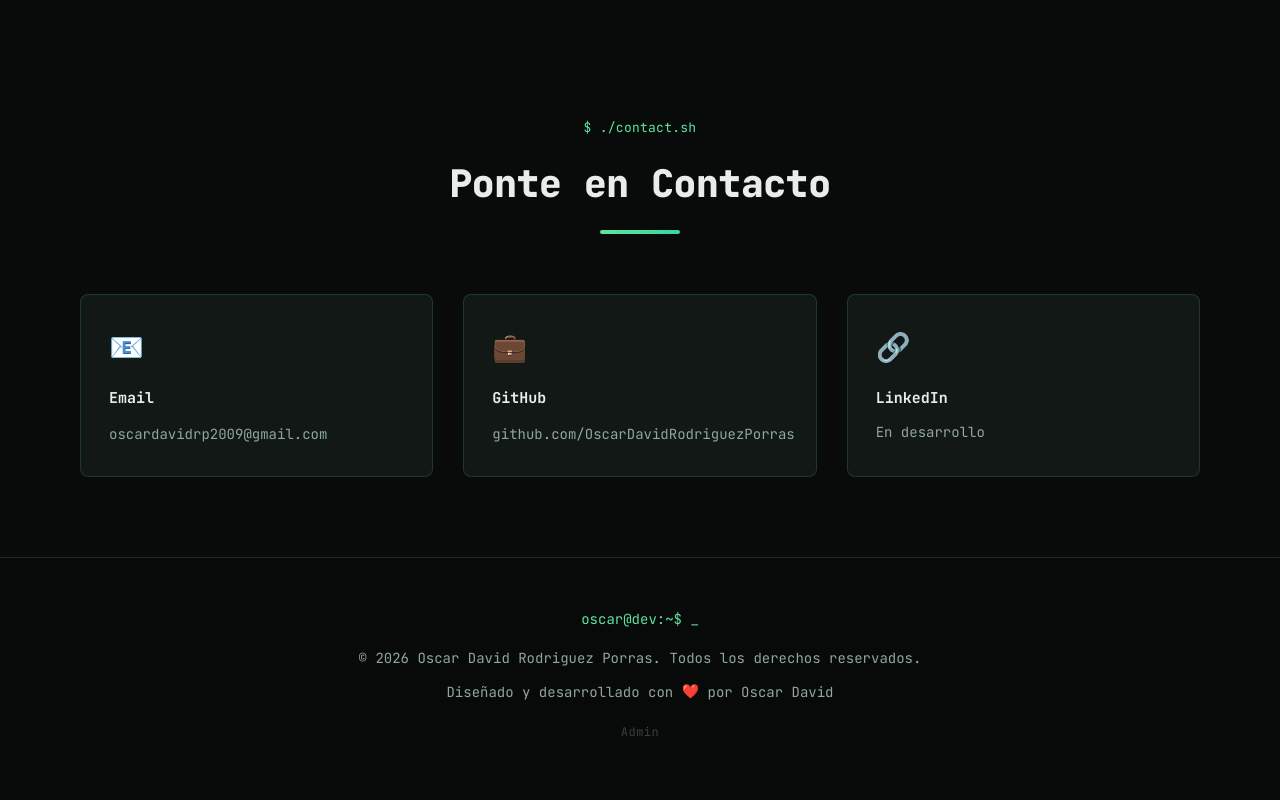
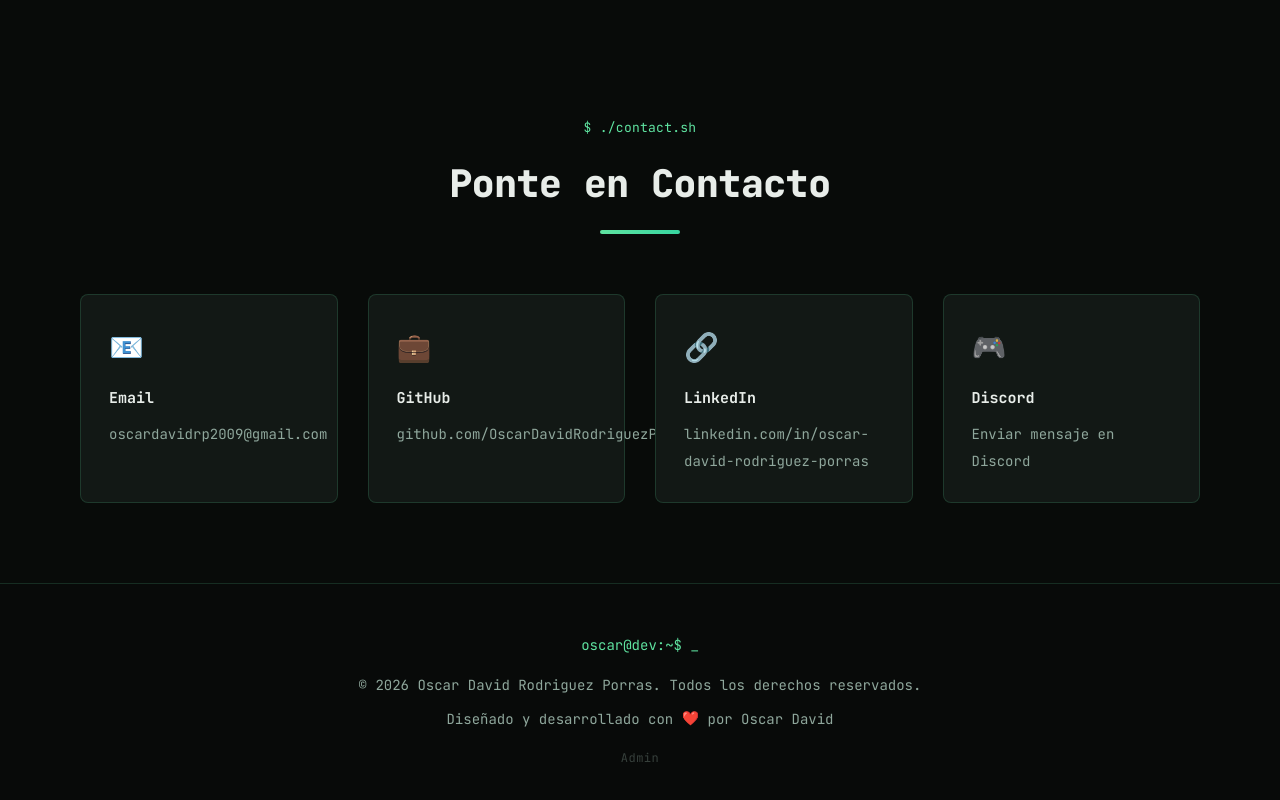
Before and after one commit to OscarDavidRodriguezPorras/portafolio, a plain HTML site: page index.html in a window 1280 px wide. Shown: the part 2635-3435 px from the top of the page. Drawn offline with Linux system fonts and the light colour scheme; no server answers.

Commit message:
feat: agregar Discord y actualizar LinkedIn en sección de contacto

```diff
--- a/index.html
+++ b/index.html
@@ -87,7 +87,7 @@
             <div class="floating-elements">
                 <div class="float-item item-1"></div>
                 <div class="float-item item-2"></div>
-                <div class="float-item item-3"></div>
+                <div class="float-item item-3">                </div>
             </div>
         </section>
 
@@ -385,7 +385,12 @@
                     <div class="info-card">
                         <span class="info-icon">🔗</span>
                         <h3>LinkedIn</h3>
-                        <p>En desarrollo</p>
+                        <a href="https://www.linkedin.com/in/oscar-david-rodriguez-porras-a910bb41b/" target="_blank">linkedin.com/in/oscar-david-rodriguez-porras</a>
+                    </div>
+                    <div class="info-card">
+                        <span class="info-icon">🎮</span>
+                        <h3>Discord</h3>
+                        <a href="https://discord.com/users/712329778191007744" target="_blank">Enviar mensaje en Discord</a>
                     </div>
                 </div>
             </div>
```
